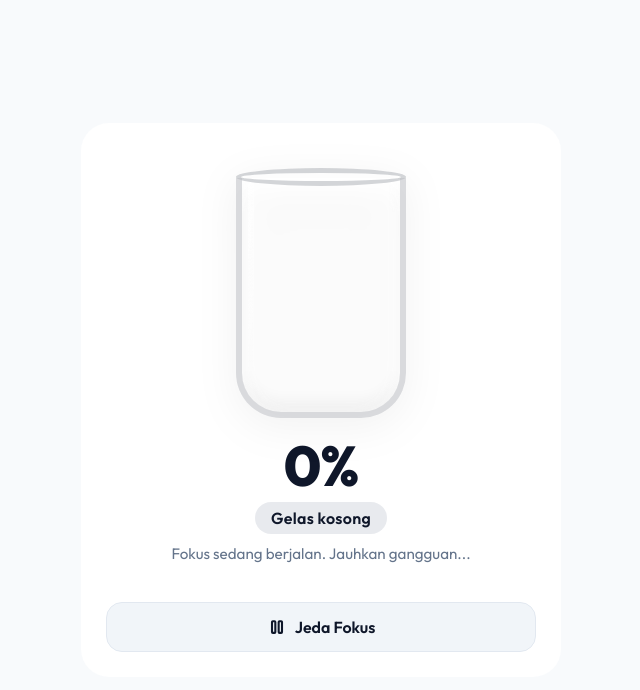
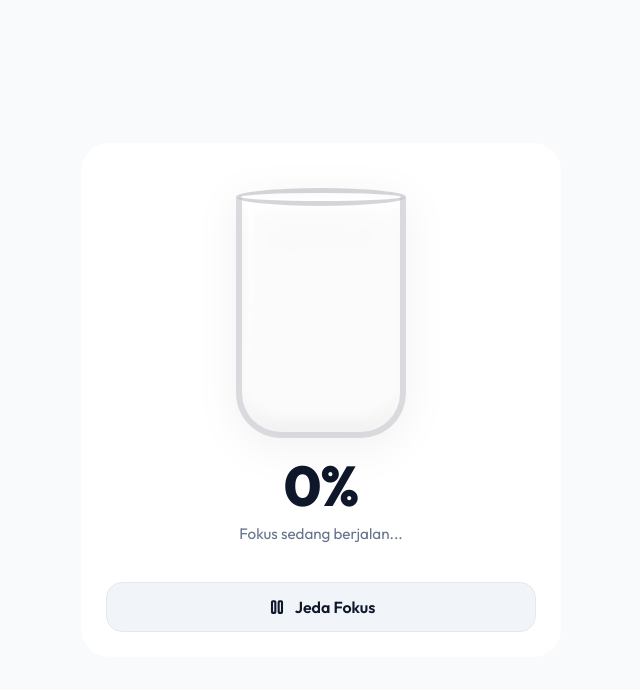
Before and after one commit to dracoslayer9/Stiqy, a React (Vite) app: page / in a window 1280 px wide. Both pictures are taken after a click on the button "Mulai Fokus". Shown: the top 690 px of the page, without its empty margins (319-959 px from the left). Built offline with nearby package versions, Linux system fonts and the light colour scheme.

Commit message:
style: remove phase badge during active focus and simplify focus text

```diff
--- a/src/App.jsx
+++ b/src/App.jsx
@@ -270,17 +270,7 @@ export default function App() {
 
           <div className="percentage-text">{progress}%</div>
 
-          <div
-            className="phase-badge"
-            style={{
-              color: progress === 100 ? '#fff' : '#0f172a',
-              backgroundColor: phaseColor
-            }}
-          >
-            {phaseLabel}
-          </div>
-
-          {isRunning && <p className="focus-instruction">Fokus sedang berjalan. Jauhkan gangguan...</p>}
+          {isRunning && <p className="focus-instruction">Fokus sedang berjalan...</p>}
         </div>
       )}
 
```
